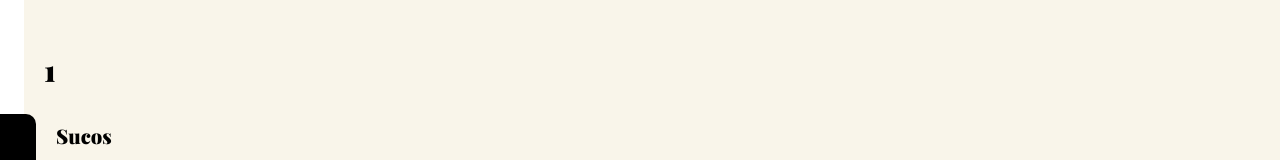
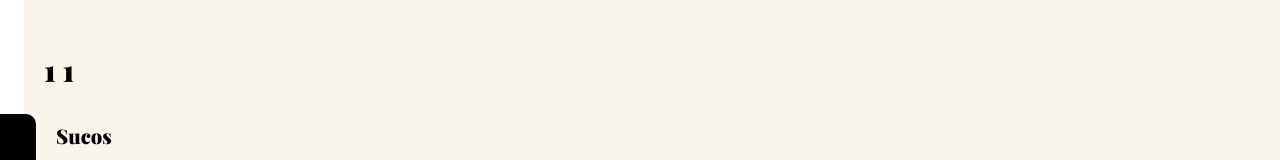
Before and after one commit to michristmann/pizza-menu, a React (Create React App) app: page /order/1/1 in a window 1280 px wide. Shown: the top 160 px of the page. Built offline with nearby package versions, Linux system fonts and the light colour scheme; some icons are missing.

Commit message:
minor interface changes

```diff
--- a/src/components/OrderMenu/index.tsx
+++ b/src/components/OrderMenu/index.tsx
@@ -9,7 +9,6 @@ import { Menu, BlackSideBar, WrapperOrderItemCards } from './styles'
 const OrderMenu: React.FC = () => {
   const { type } = useParams<{ type: string }>()
 
-  console.log(type)
   if (type === 'pizzas')
     return (
       <Menu>
--- a/src/pages/Order/index.tsx
+++ b/src/pages/Order/index.tsx
@@ -15,8 +15,13 @@ import {
 import OrderMenu from '../../components/OrderMenu'
 import Button from '../../components/Button'
 
+interface IParamProps {
+  type: string
+  prop: string
+}
+
 const OrderPage: React.FC = () => {
-  const { type } = useParams<{ type: string }>()
+  const { type, prop } = useParams<IParamProps>()
 
   return (
     <Container>
@@ -27,7 +32,9 @@ const OrderPage: React.FC = () => {
             <Link to="/">
               <ChevronLeft size={42} />
             </Link>
-            <h1>{type.toUpperCase()}</h1>
+            <h1>
+              {type.toUpperCase()} {prop}
+            </h1>
           </Navi>
         </HeaderWrapper>
         <BottonBlackBar />
```
